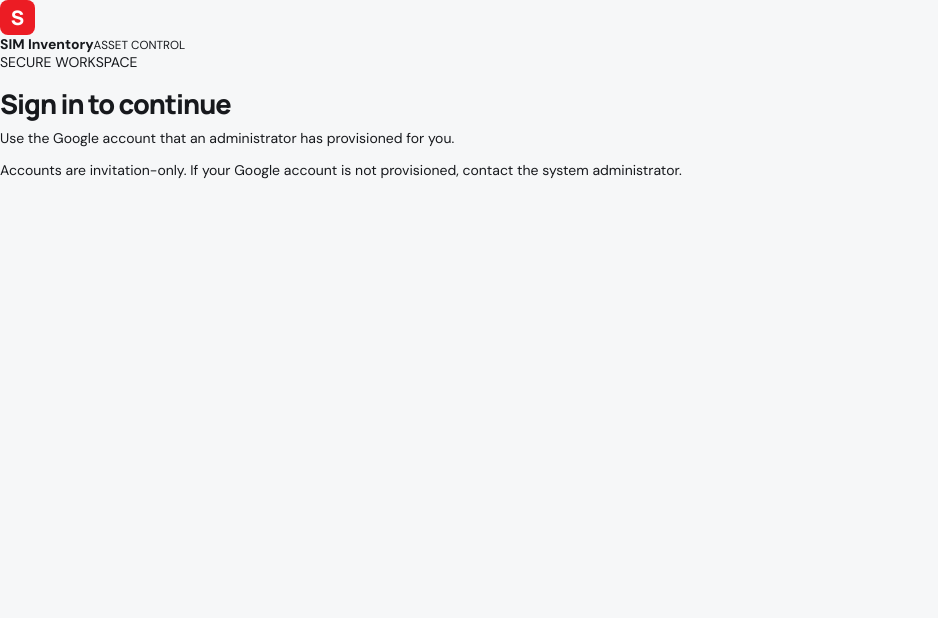
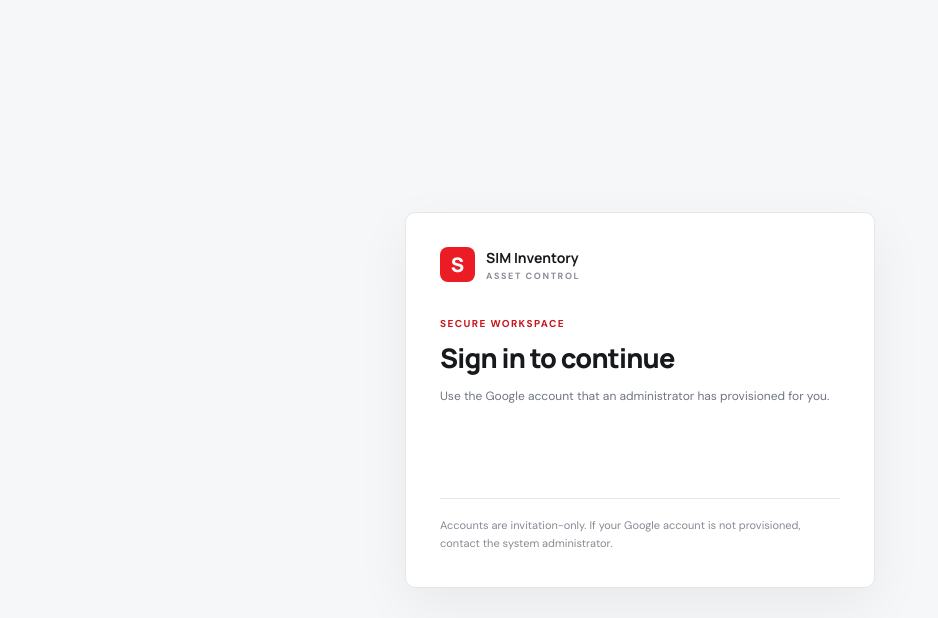
Before and after one commit to RURIGIMK/sim-inventory-management-system, a Next.js app in the folder src/frontend/: page /login in a window 1280 px wide. Shown: the top 618 px of the page, without its empty margins (0-938 px from the left). Built offline with nearby package versions, Linux system fonts and the light colour scheme; no server answers.

Commit message:
feat(frontend): style sign-in and account administration screens

```diff
--- a/src/frontend/app/globals.css
+++ b/src/frontend/app/globals.css
@@ -81,3 +81,47 @@ tbody tr:last-child td{border-bottom:0}tbody tr:hover{background:#fdfdfd}
 .secondary-button{border:1px solid #dfe1e5;background:#fff;color:#4f545d;padding:9px 14px;border-radius:5px;font-size:12px;font-weight:600}
 @media(max-width:1050px){.sidebar{width:205px}.content{padding:27px 22px}.topbar{padding:0 22px}.metrics{grid-template-columns:repeat(2,minmax(0,1fr))}}
 @media(max-width:700px){.sidebar{width:64px;padding:20px 8px}.brand-lockup{padding:0 5px 30px}.brand-lockup>div,.workspace-label,.nav-item:not(.selected),.nav-item.selected{font-size:0}.brand-lockup strong,.brand-lockup small{display:none}.sidebar nav{gap:7px}.nav-item{justify-content:center;padding:0}.nav-symbol{font-size:17px}.nav-count,.sidebar-bottom{display:none}.topbar{padding:0 14px;height:58px}.content{padding:23px 13px}.page-heading{align-items:flex-start}.page-heading h1{font-size:24px}.page-heading p{max-width:360px;line-height:1.5}.primary-button{padding:10px}.metrics{gap:9px}.metric-card{padding:13px;min-height:108px}.metric-value{font-size:25px}.metric-value.cost{font-size:22px}.metric-label{font-size:9px}.table-toolbar{padding:12px;align-items:stretch;flex-direction:column}.search-wrap{max-width:none}.filter-select{width:100%}.panel-heading{padding:17px 13px}.table-footer{padding:12px;flex-wrap:wrap}.sim-form{grid-template-columns:1fr;padding:0 14px 17px}.form-actions{grid-column:auto}.connection{font-size:0;gap:0}.connection i{width:8px;height:8px}.page-footer{gap:8px;font-size:9px}.eyebrow{font-size:9px}}
+
+
+/* Authentication and administration */
+.auth-shell{min-height:100vh;display:grid;place-items:center;padding:28px;background:var(--canvas)}
+.auth-card{width:min(100%,470px);background:#fff;border:1px solid var(--line);border-radius:10px;padding:34px;box-shadow:0 18px 55px rgba(23,25,29,.06)}
+.auth-brand{display:flex;align-items:center;gap:11px;margin-bottom:35px}
+.auth-brand strong{display:block;font-family:Manrope,sans-serif;font-size:14px}
+.auth-brand small{display:block;color:#898d95;font-size:9px;letter-spacing:1.6px;font-weight:700;margin-top:3px}
+.auth-eyebrow{font-size:10px;letter-spacing:1.4px;font-weight:800;color:var(--accent-dark);margin:0 0 9px}
+.auth-card h1,.admin-header h1{font-family:Manrope,sans-serif;font-size:27px;letter-spacing:-.8px;margin:0 0 10px}
+.auth-copy,.admin-header>div>p:last-child,.admin-panel>p{font-size:12px;line-height:1.7;color:var(--muted)}
+.auth-account{font-size:12px;font-weight:700;color:#363941;background:#f7f7f8;border-radius:5px;padding:10px 12px}
+.google-button-slot{min-height:44px;margin:23px 0 8px}
+.auth-hint,.auth-footer{font-size:11px;line-height:1.7;color:#858a93}
+.auth-footer{border-top:1px solid var(--line);padding-top:17px;margin:24px 0 0}
+.auth-error{font-size:12px;line-height:1.6;color:var(--red);background:var(--red-bg);border:1px solid #f6d1d4;padding:11px 13px;border-radius:5px}
+.secret-panel{display:grid;gap:9px;background:#f8f8f9;border:1px solid var(--line);padding:15px;border-radius:6px;margin:19px 0}
+.secret-panel span,.otp-form label{font-size:11px;font-weight:700;color:#656a73}
+.secret-panel code{font-size:16px;letter-spacing:1.2px;overflow-wrap:anywhere;color:#252830}
+.secret-panel button{justify-self:start;border:0;background:transparent;color:var(--accent-dark);font-weight:700;font-size:11px;padding:3px 0}
+.auth-card details{font-size:11px;color:#656a73;margin-bottom:18px}
+.uri-text{display:block;margin-top:8px;overflow-wrap:anywhere;white-space:normal;font-size:10px}
+.otp-form{display:grid;gap:10px;margin-top:18px}
+.otp-form input{height:44px;border:1px solid #d9dbe0;border-radius:5px;padding:0 12px;font-size:20px;letter-spacing:5px;text-align:center}
+.otp-form .primary-button{width:100%;min-height:43px}
+.admin-shell{max-width:1240px;margin:0 auto;padding:34px 28px 50px}
+.admin-header{display:flex;align-items:flex-start;justify-content:space-between;gap:20px;margin-bottom:25px}
+.back-link{display:inline-block;text-decoration:none;color:#626772;font-size:12px;margin-bottom:25px}
+.admin-panel{background:#fff;border:1px solid var(--line);border-radius:8px;padding:22px;margin-bottom:20px}
+.admin-panel h2{font-family:Manrope,sans-serif;font-size:16px;margin:0 0 7px}
+.admin-create-form{display:grid;grid-template-columns:1.1fr 1.3fr 1fr auto;gap:12px;align-items:end;margin-top:20px}
+.admin-create-form label{display:grid;gap:7px;font-size:11px;font-weight:700;color:#656a73}
+.admin-create-form input,.admin-create-form select,.admin-table select{min-width:0;height:37px;border:1px solid #dfe1e5;border-radius:5px;background:white;padding:0 9px;color:var(--ink);font-size:12px}
+.admin-table-wrap{overflow-x:auto}
+.admin-table{min-width:740px;margin-top:15px}
+.admin-table td{vertical-align:middle}
+.admin-table td strong,.admin-table td small{display:block}
+.admin-table td small{font-size:10px;color:#858a93;margin-top:4px}
+.account-active,.account-disabled{display:inline-block;border-radius:4px;padding:5px 7px;font-size:10px;font-weight:700}
+.account-active{background:var(--green-bg);color:var(--green)}
+.account-disabled{background:var(--red-bg);color:var(--red)}
+.admin-notice{padding:12px 14px;background:var(--green-bg);color:var(--green);font-size:12px;border-radius:5px}
+.admin-footnote{font-size:11px;line-height:1.7;color:#858a93}
+@media(max-width:760px){.auth-card{padding:25px}.admin-shell{padding:23px 15px}.admin-create-form{grid-template-columns:1fr}.admin-header{align-items:flex-start}.admin-header h1{font-size:23px}}
```
